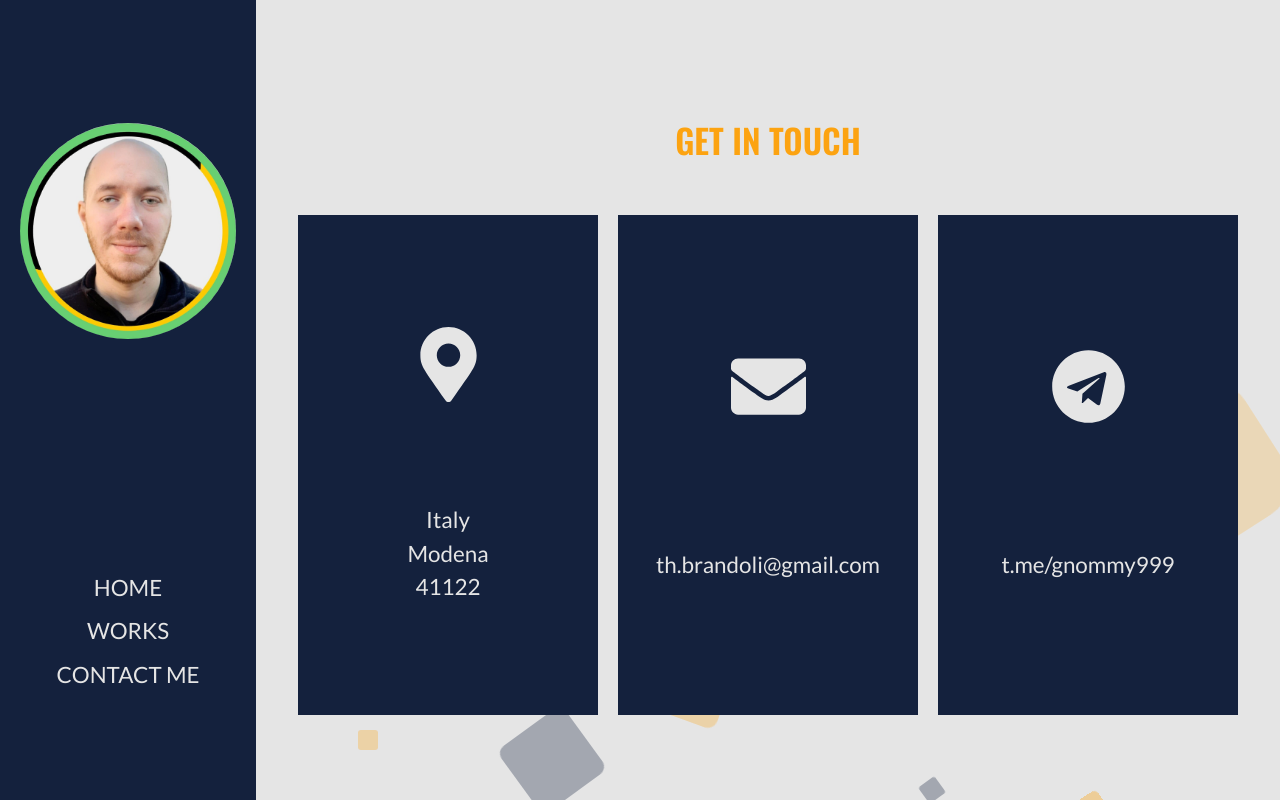
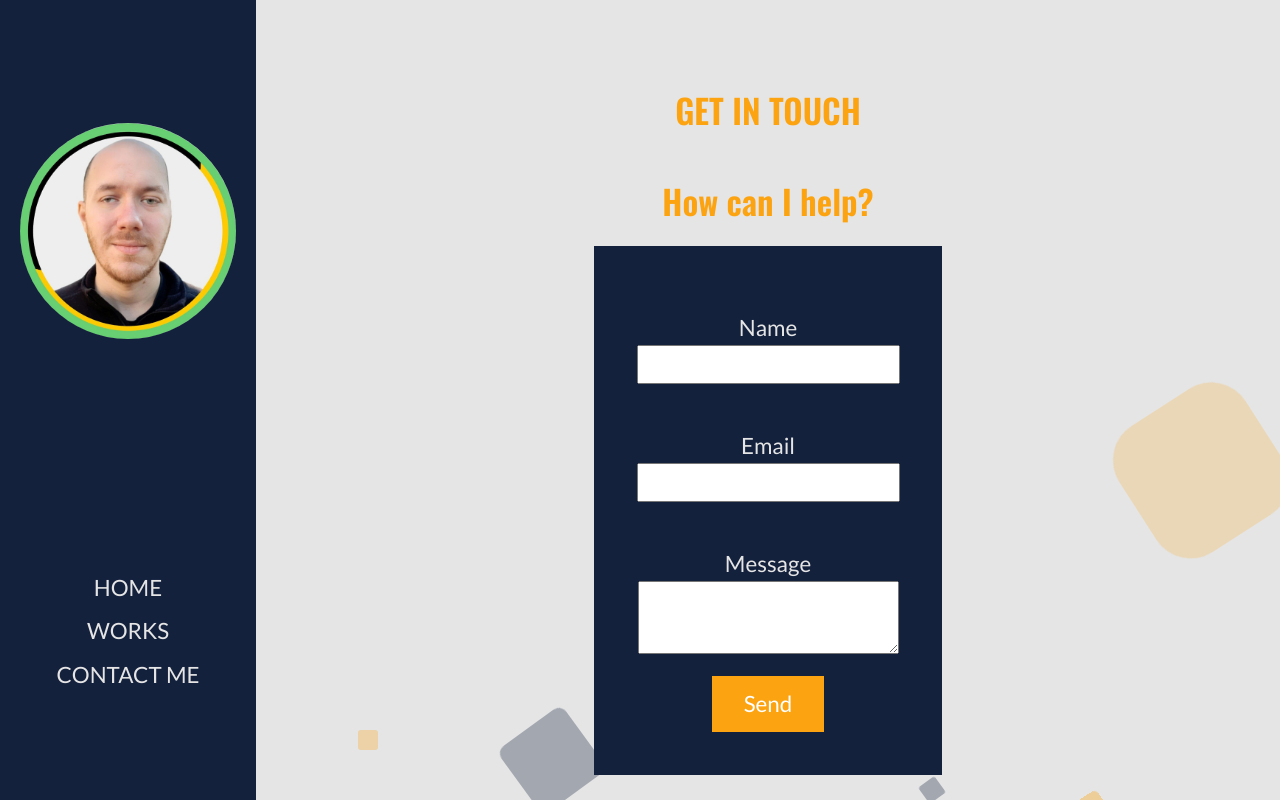
Before and after one commit to ThGnommy/s2i-css, a plain HTML site: page pages/contact.html in a window 1280 px wide. Drawn offline with nearby package versions, Linux system fonts and the light colour scheme.

Commit message:
add simple form

```diff
--- a/css/contact.css
+++ b/css/contact.css
@@ -35,8 +35,8 @@ nav {
 }
 
 label {
-  display: none;
-  position: absolute;
+  /* display: none;
+  position: absolute; */
 }
 
 nav a {
@@ -86,9 +86,10 @@ h2 {
   align-items: center;
   flex-wrap: wrap;
   overflow: auto;
+  background: #14213d;
 }
 
-.contact-container div {
+/* .contact-container div {
   display: flex;
   justify-content: space-evenly;
   align-items: center;
@@ -100,6 +101,46 @@ h2 {
   outline: 0px solid #14213d;
   background: #14213d;
   transition: outline 300ms ease-in-out;
+} */
+
+.contact-container div {
+  display: flex;
+  justify-content: space-evenly;
+  align-items: center;
+  flex-direction: column;
+  margin: 1rem 0;
+}
+
+.contact-container button {
+  background-color: #fca311;
+  border: none;
+  outline: 0;
+  color: white;
+  width: 5rem;
+  height: 2.5rem;
+}
+
+.contact-container button:active {
+  transform: scale(0.95);
+}
+
+.contact-container form {
+  display: flex;
+  align-items: center;
+  justify-content: center;
+  flex-direction: column;
+  padding: 1rem;
+  width: 90%;
+}
+
+.contact-container form label {
+  display: flex;
+  align-items: flex-start;
+}
+
+form input,
+form textarea {
+  outline: 0;
 }
 
 .contact-container > div:hover {
--- a/pages/contact.html
+++ b/pages/contact.html
@@ -97,6 +97,8 @@
       rel="stylesheet"
       href="https://cdnjs.cloudflare.com/ajax/libs/font-awesome/5.14.0/css/all.min.css"
     />
+    <script defer src='https://www.google.com/recaptcha/api.js'></script>
+    <script defer src="../script.js"></script>
     <title>Thomas Brandoli</title>
   </head>
   <body>
@@ -134,8 +136,12 @@
 
         <h2>GET IN TOUCH</h2>
 
+        <h2>How can I help?</h2>
+
+
         <section class="contact-container">
-          <div class="point-marker">
+          <!-- <div class="point-marker">
+
             <img
               src="../img/icons/map-marker-alt-solid.svg"
               width="75px"
@@ -179,9 +185,29 @@
               >t.me/gnommy999</a
             >
           </div>
-        </section>
+        </section> -->
+        <form name="contact" netlify>
+          <div>
+          <label>Name</label>
+          <input type="text" name="name" required>
+          </div>
+          <div>
+          <label>Email</label>
+          <input type="email" name="email" required>
+          </div>
+          <div>
+          <label>Message</label>
+          <textarea type="text" name="message" required></textarea>
+          </div>
+
+
+
+          <button type="submit">Send</button>
+
+          <!-- <div class="g-recaptcha" data-sitekey="6Ldbdg0TAAAAAI7KAf72Q6uagbWzWecTeBWmrCpJ"></div> -->
+        </form>
       </section>
     </div>
-    <script src="../script.js"></script>
+
   </body>
 </html>
```
Also changed, not shown: 1 other file.
